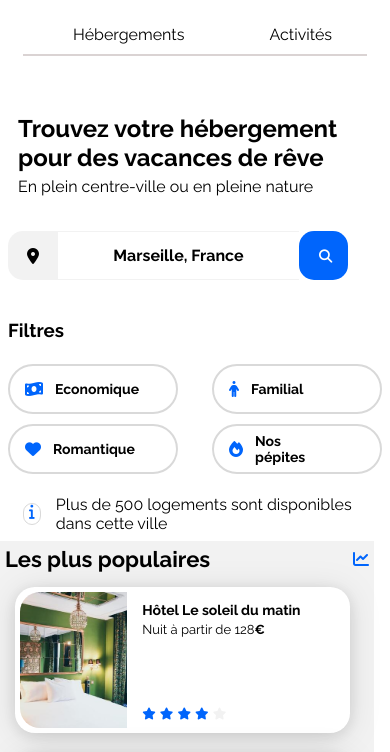
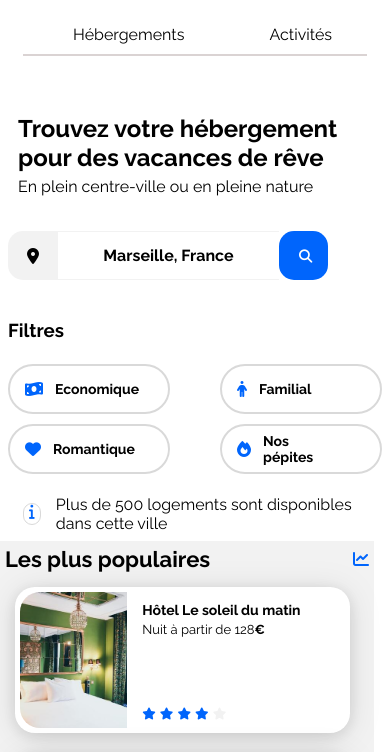
Before and after one commit to Lascolas/OpenClassroom, a plain HTML site: page index.html in a window 390 px wide. Shown: the part 49-801 px from the top of the page. Drawn offline with Linux system fonts and the light colour scheme.

Commit message:
reste-espacement

```diff
--- a/css/style.css
+++ b/css/style.css
@@ -551,7 +551,10 @@ margin-bottom: 0px;
    .search-container{
         display: flex;
          width: 100%;
-         max-width: none;
+         max-width: 335px;
+    }
+    .search{
+        max-width: 335px;
     }
     .input[type="text"]  .search{
         display: flex  ;
@@ -562,12 +565,12 @@ margin-bottom: 0px;
     }
     input[type="text"]{
         display: flex;
-        padding: 1px 45px;
+        padding: 1px 35px;
     }
     .search-container{
         display: flex;
         width: 100%;
-        max-width: 375px;
+        max-width: 335px;
     }
     ::placeholder{
         width: 100%;
@@ -620,6 +623,7 @@ margin-bottom: 0px;
         margin: 5px 0px;
         width: 100%;
         box-sizing: border-box;
+        max-width: 162px;
 
 
     }
```
Lines whose indentation alone changed are shown as unchanged.
